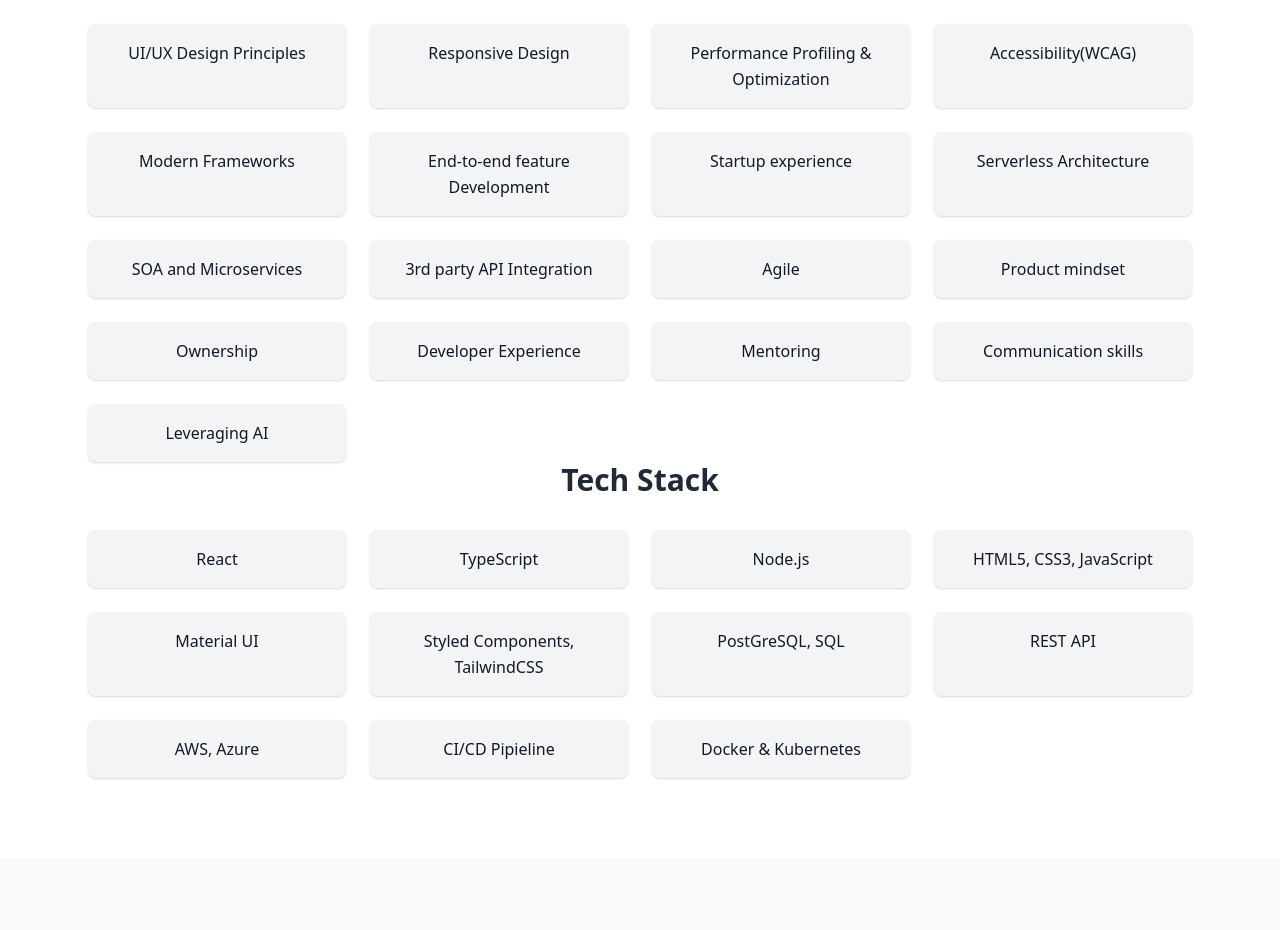
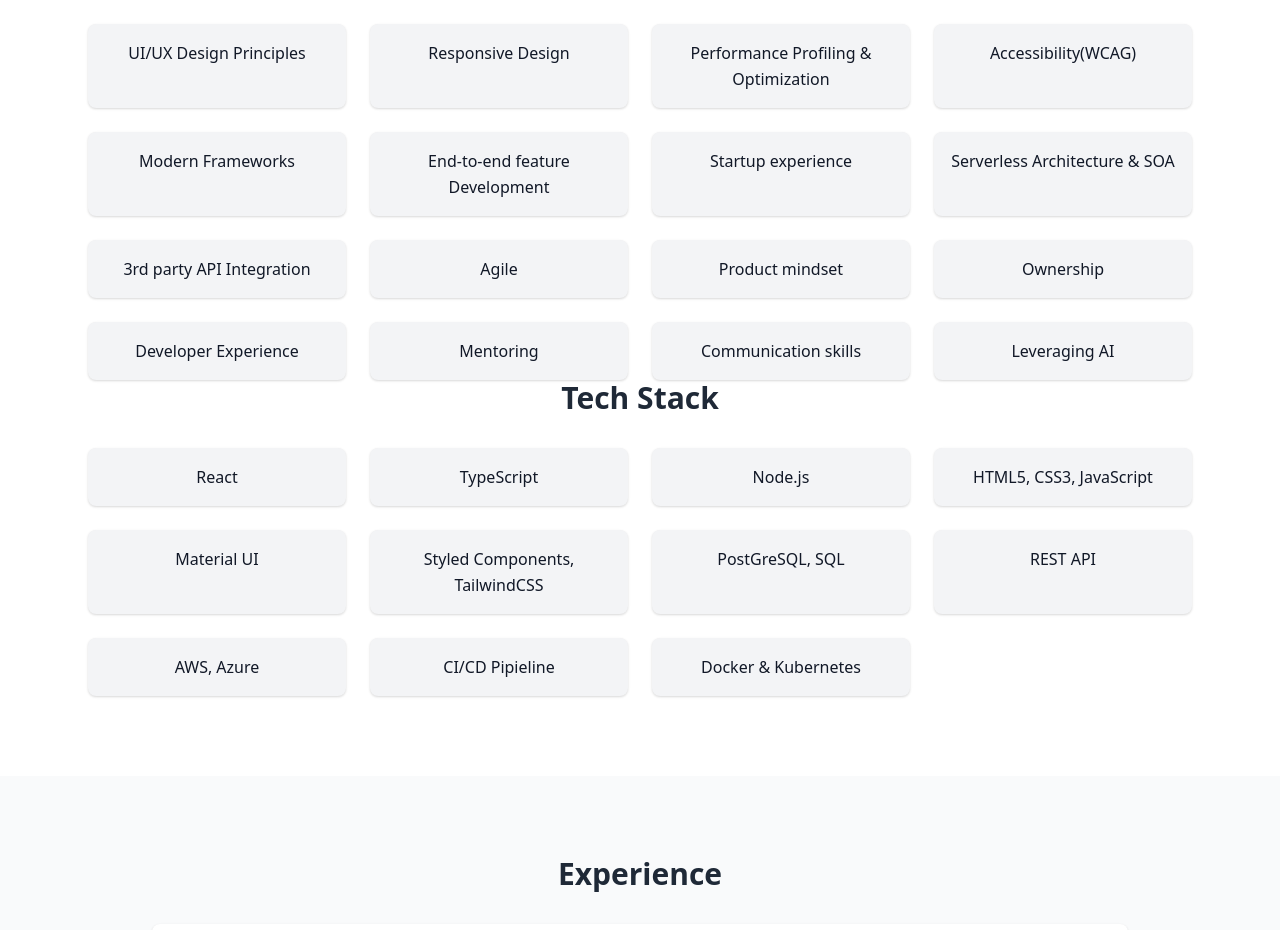
Before and after one commit to shemasree/hemasree.github.io, a plain HTML site: page index.html in a window 1280 px wide. Shown: the part 1580-2510 px from the top of the page. Drawn offline with nearby package versions, Linux system fonts and the light colour scheme.

Commit message:
Update index.html

```diff
--- a/index.html
+++ b/index.html
@@ -91,8 +91,7 @@
         <div class="p-4 bg-gray-100 shadow rounded-lg">Modern Frameworks</div>
         <div class="p-4 bg-gray-100 shadow rounded-lg">End-to-end feature Development</div>
         <div class="p-4 bg-gray-100 shadow rounded-lg">Startup experience</div>
-        <div class="p-4 bg-gray-100 shadow rounded-lg">Serverless Architecture</div>
-        <div class="p-4 bg-gray-100 shadow rounded-lg">SOA and Microservices</div>
+        <div class="p-4 bg-gray-100 shadow rounded-lg">Serverless Architecture & SOA</div>
         <div class="p-4 bg-gray-100 shadow rounded-lg">3rd party API Integration</div>
         <div class="p-4 bg-gray-100 shadow rounded-lg">Agile</div>
         <div class="p-4 bg-gray-100 shadow rounded-lg">Product mindset</div>
```
